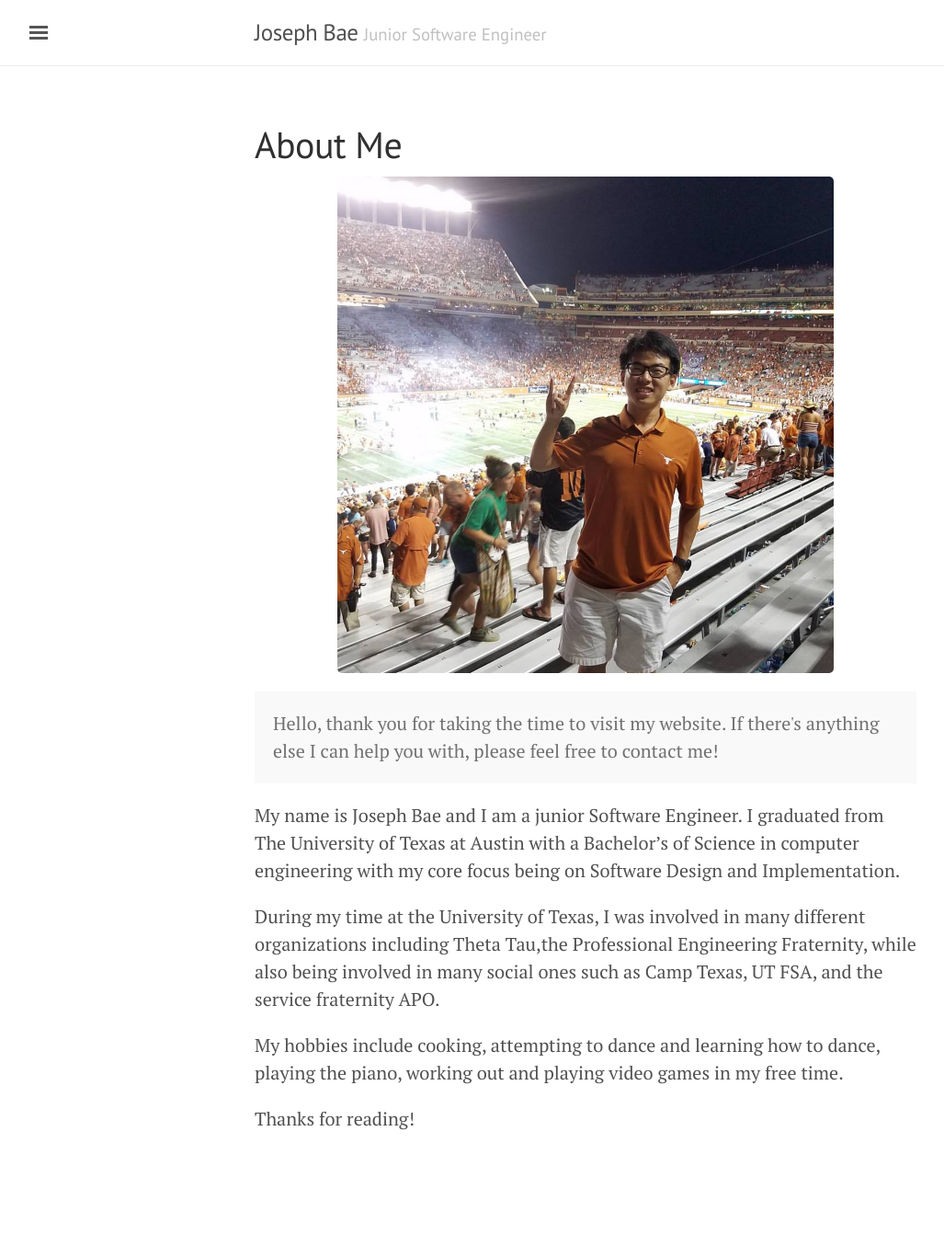
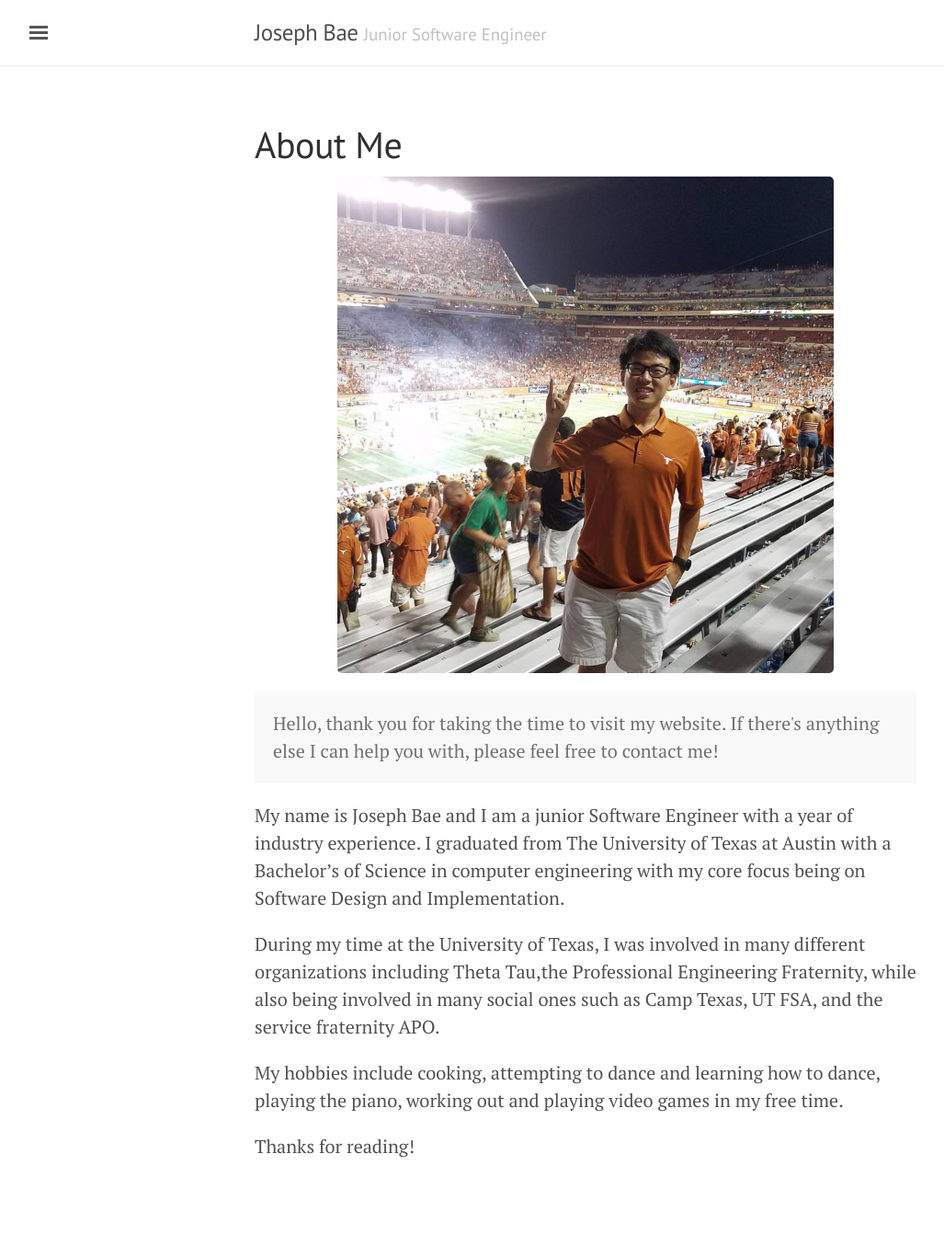
Before and after one commit to josephbae96/josephbae96.github.io, a Jekyll site: the page built from about.md, in a window 1280 px wide. Shown: the whole page at 92% size, without its empty margins (3-1030 px from the left). Built offline with Jekyll 4.4.1, drawn with Linux system fonts in a browser that asks for light colours; before the commit the page ends 1312 px from its top, so only the background shows below that.

Commit message:
About Changes
Small change to my about statement

```diff
--- a/about.md
+++ b/about.md
@@ -11,10 +11,10 @@ title: About Me
     anything else I can help you with, please feel free to contact me!
 </p>
 
-My name is Joseph Bae and I am a junior Software Engineer. I graduated
-from The University of Texas at Austin with a Bachelor's of Science in
-computer engineering with my core focus being on Software Design and
-Implementation.
+My name is Joseph Bae and I am a junior Software Engineer with a year
+of industry experience. I graduated from The University of Texas at
+Austin with a Bachelor's of Science in computer engineering with my
+core focus being on Software Design and Implementation.
 
 During my time at the University of Texas, I was involved in many
 different organizations including Theta Tau,the Professional Engineering
```
Also changed, not shown: food_adventures.md (+2 -2 lines).
